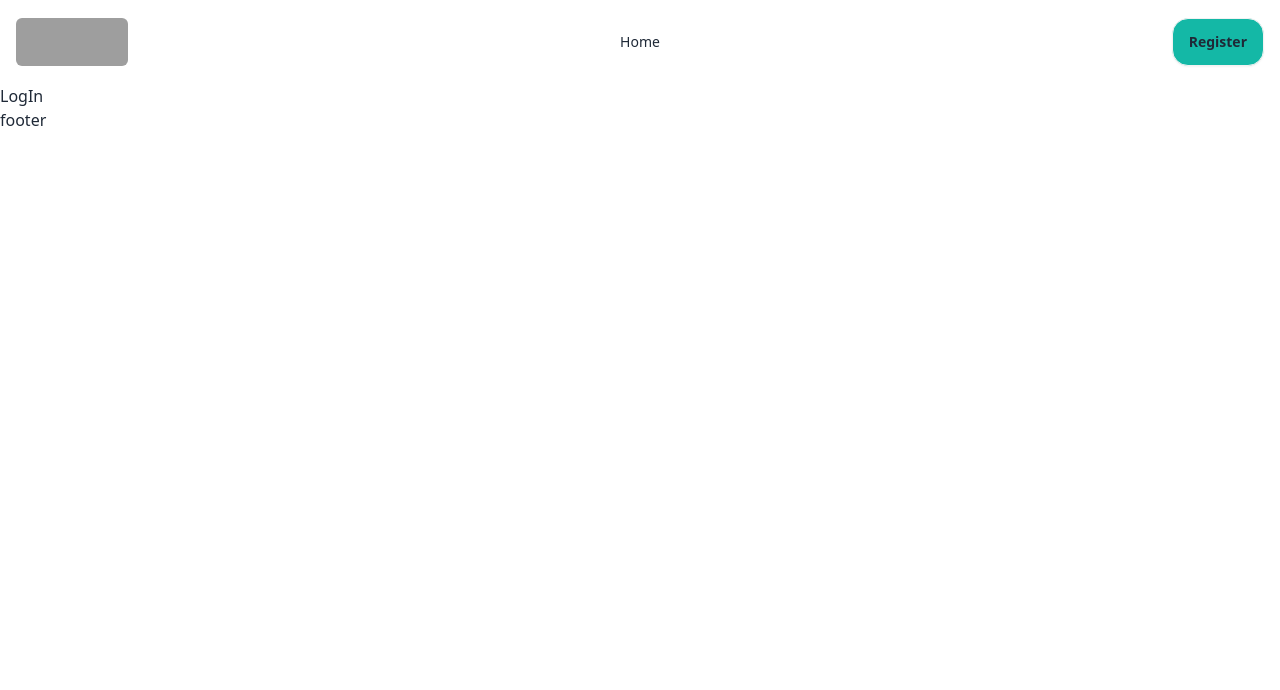
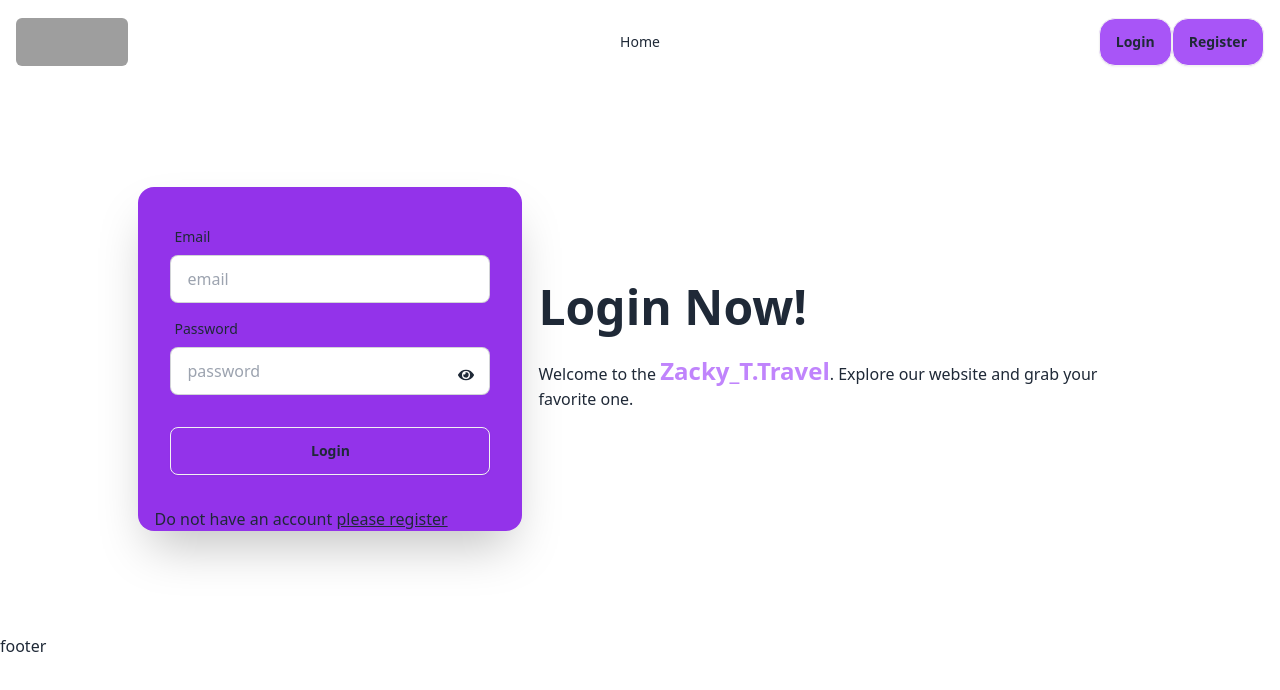
Before and after one commit to Zakaria-24/ZackY_T.Travel-main, a React (Vite) app: page /login in a window 1280 px wide. Shown: the top 690 px of the page. Built offline with nearby package versions, Linux system fonts and the light colour scheme; no server answers; grey boxes are pictures that could not be loaded.

Commit message:
login successfull

```diff
--- a/src/Pages/LogIn.jsx
+++ b/src/Pages/LogIn.jsx
@@ -1,7 +1,111 @@
+import { useContext, useState } from "react";
+import { Link, useLocation, useNavigate } from "react-router-dom";
+import { AuthContext } from "../Provider/AuthProvider";
+import { useForm } from "react-hook-form";
+import { FaEye, FaEyeSlash } from "react-icons/fa";
+import toast from "react-hot-toast";
 const LogIn = () => {
+  const { loginUser, setUser } = useContext(AuthContext);
+  const [toggle, setToggle] = useState(false);
+  const [loginError, setLoginError] = useState();
+  const [success, setSuccess] = useState("");
+  const location = useLocation();
+  const navigate = useNavigate();
+
+  const {
+    register,
+    handleSubmit,
+    formState: { errors },
+  } = useForm();
+
+  const onSubmit = (data) => {
+    // console.log(data);
+    console.log(success);
+    setSuccess("");
+
+    const { email, password } = data;
+    loginUser(email, password)
+      .then((result) => {
+        setUser(result.user);
+        // setSuccess("Registered Successfully");
+        toast.success("Login Successfully");
+
+        // navigate after login user
+        navigate(location?.state ? location.state : "/");
+      })
+      .catch((error) => {
+        console.log(error);
+        setLoginError("Provide a valid email or password");
+      });
+  };
+
   return (
     <div>
-      <h1>LogIn</h1>
+      <div className="hero bg-base-100 lg:h-[550px]">
+        <div className="hero-content flex-col lg:flex-row-reverse">
+          <div className="text-center lg:text-left">
+            <h1 className="text-5xl font-bold ">Login Now!</h1>
+            <p className="py-6">
+              Welcome to the{" "}
+              <span className="text-purple-400 text-2xl font-semibold">
+                Zacky_T.Travel
+              </span>
+              . Explore our website and grab your favorite one.
+            </p>
+          </div>
+          <div className="card shrink-0 w-full max-w-sm shadow-2xl bg-purple-600">
+            <form onSubmit={handleSubmit(onSubmit)} className="card-body">
+              <div className="form-control">
+                <label className="label">
+                  <span className="label-text">Email</span>
+                </label>
+                <input
+                  type="email"
+                  placeholder="email"
+                  className="input input-bordered"
+                  {...register("email", { required: true })}
+                />
+                {errors.email && (
+                  <span className="text-red-400">This field is required</span>
+                )}
+              </div>
+              <div className="form-control relative">
+                <label className="label">
+                  <span className="label-text">Password</span>
+                </label>
+                <input
+                  name="password"
+                  type={toggle ? "text" : "password"}
+                  placeholder="password"
+                  className="input input-bordered"
+                  {...register("password", { required: true })}
+                />
+                <span
+                  className="absolute ml-72 mt-14"
+                  onClick={() => setToggle(!toggle)}
+                >
+                  {toggle ? <FaEyeSlash></FaEyeSlash> : <FaEye></FaEye>}
+                </span>
+                {errors.password && (
+                  <span className="text-red-400">This field is required</span>
+                )}
+              </div>
+              {loginError && <span className="text-red-400">{loginError}</span>}
+              <div className="form-control mt-6">
+                <button className="btn hover:bg-base100 bg-purple-600">
+                  Login
+                </button>
+              </div>
+            </form>
+            <p className="ml-4">
+              Do not have an account{" "}
+              <Link className="underline" to="/register">
+                please register
+              </Link>
+            </p>
+          </div>
+        </div>
+      </div>
     </div>
   );
 };
--- a/src/Shared/Navbar.jsx
+++ b/src/Shared/Navbar.jsx
@@ -2,7 +2,7 @@ import { Link, NavLink } from "react-router-dom";
 import CustomContex from "../Utilis/CustomContex";
 
 const Navbar = () => {
-  const { user, logOut } = CustomContex();
+  const { user } = CustomContex();
   console.log(user);
   return (
     <div>
@@ -82,8 +82,13 @@ const Navbar = () => {
           </ul>
         </div>
         <div className="navbar-end">
+          <Link to="/login">
+            <button className="btn hover:bg-base-300 bg-purple-500 rounded-2xl">
+              Login
+            </button>
+          </Link>
           <Link to="/register">
-            <button className="btn hover:bg-teal-300 bg-teal-500 rounded-2xl">
+            <button className="btn hover:bg-base-300 bg-purple-500 rounded-2xl">
               Register
             </button>
           </Link>
```
